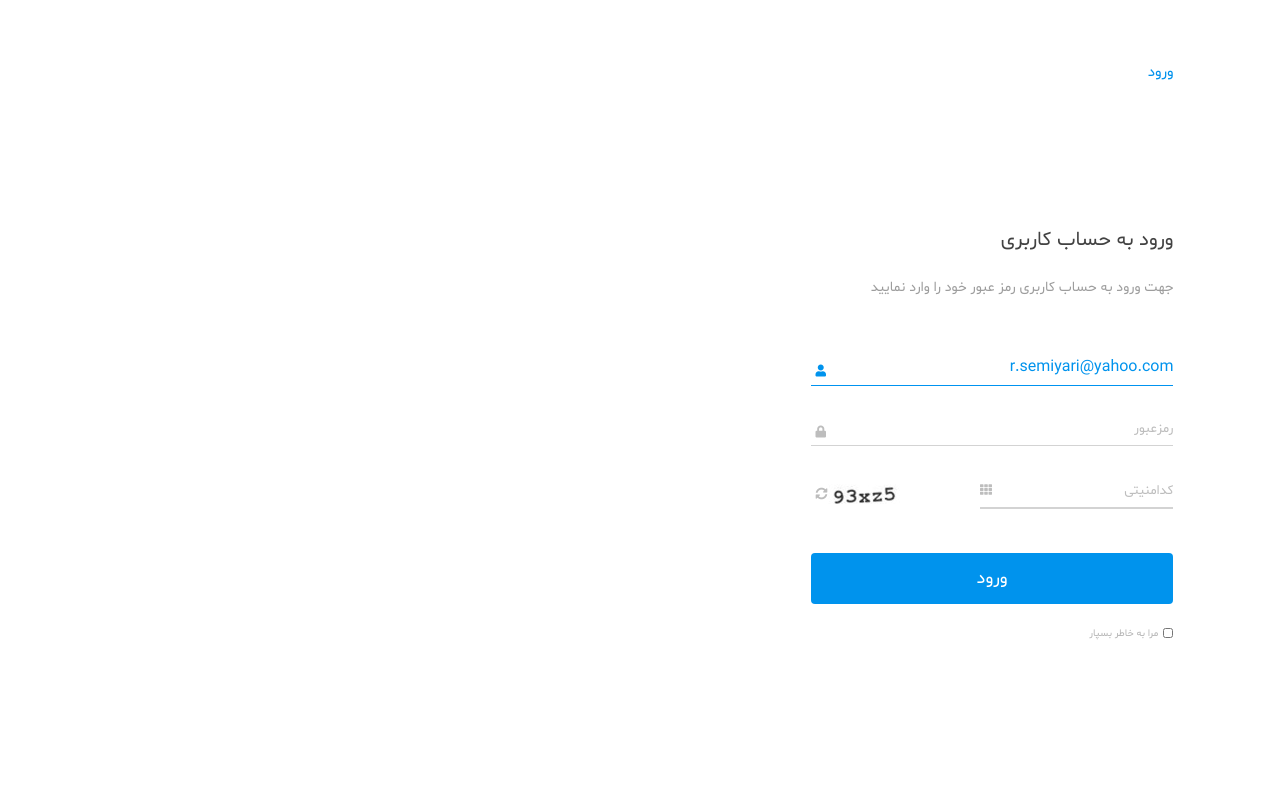
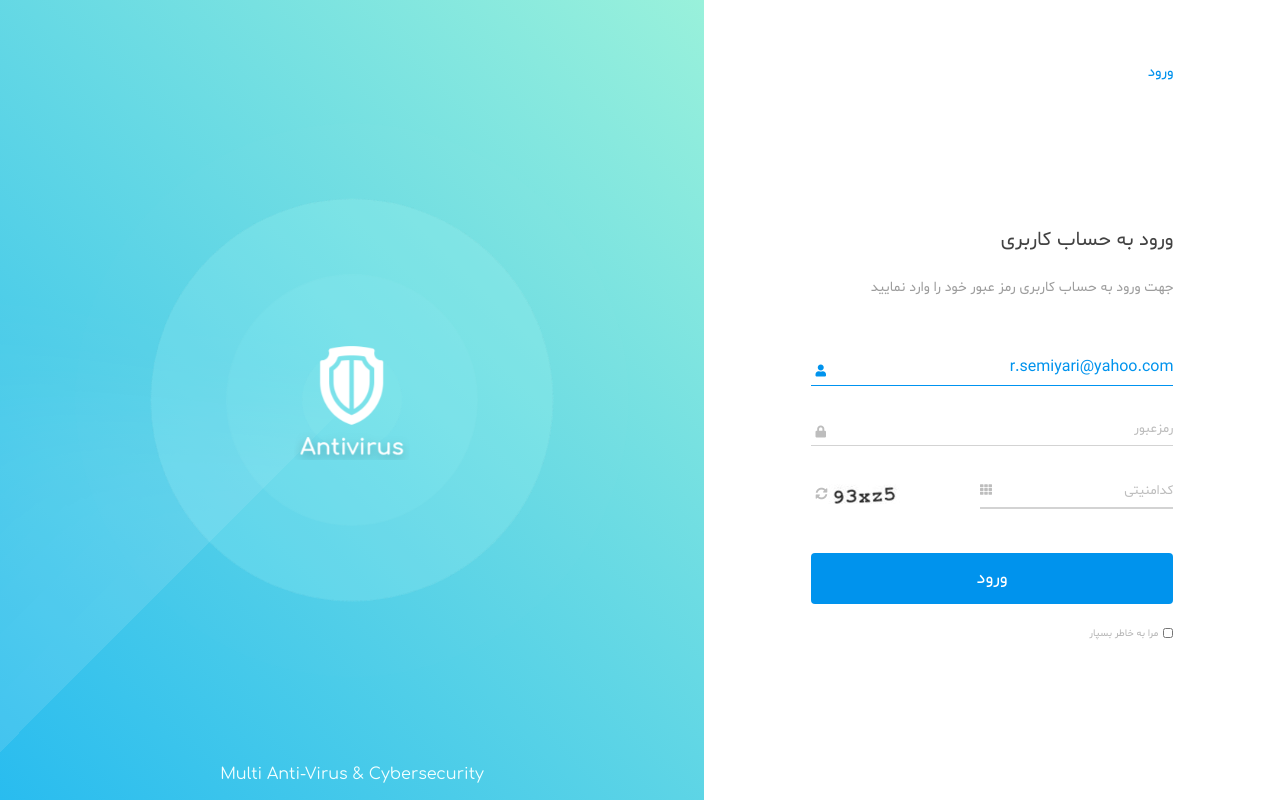
Before and after one commit to rezaSemyari70/Login-page, a plain HTML site: page index.html in a window 1280 px wide. Drawn offline with Linux system fonts and the light colour scheme.

Commit message:
add left side

```diff
--- a/css/style.css
+++ b/css/style.css
@@ -1,11 +1,20 @@
+
+  @font-face {
+    font-family: "Comfortaa";
+    src: url('../fonts/Comfortaa-Regular.ttf') format('truetype');
+    font-style: normal;
+    font-weight: bold;
+}
+
 @font-face {
-    font-family: "Comfortaa";
     font-family: "Shabnam";
-    src:url("../Fonts/Comfortaa-Regular.ttf") format("ttf"), /* chrome、firefox */
+    src:url("../Fonts/Shabnam-Bold.ttf") format("ttf"), /* chrome、firefox */
         url("../Fonts/Shabnam.woff") format("woff"), /* chrome、firefox */
-        url("../fonts/Comfortaa-Bold.ttf") format("truetype"); /* chrome、firefox、opera、Safari, Android, iOS 4.2+*/;
+        url("../fonts/Shabnam-Light.ttf") format("truetype"); /* chrome、firefox、opera、Safari, Android, iOS 4.2+*/;
     font-weight: bold;
+    font-style: normal;
   }
+
 
 *{
     margin: 0;
@@ -17,12 +26,20 @@ body{
     font-family: "Shabnam";
 }
 
+.container{
+    width: 100vw;
+    height: 100vh;
+    display: flex;
+    flex-direction: row;
+}
+
 .rightSide{
     width: 45%;
     height: 100vh;
     background-color: rgb(255, 255, 255);
     display: flex;
     justify-content: center;
+
 }
 
 .contentRight{
@@ -158,3 +175,137 @@ button {
     justify-content: start;
     color: #b4b4b4;
 }
+
+.leftSide{
+    width: 55vw;
+    height: 100%;
+    background-image: linear-gradient(-135deg , #99f1db , #29bcef );
+    display: flex;
+    justify-content: center;
+    align-items: center;
+    flex-direction: column;
+    position: relative;
+    overflow: hidden;
+}
+
+.spinRadar{
+    position: absolute;
+    bottom: 50vh;
+    left: 27.5vw;
+    opacity: 0.1;
+    transform: rotate(45deg);
+    transform-origin: bottom left;
+    overflow: hidden;
+    animation: radar 8s infinite linear;
+}
+
+.radarPart .palseWave{
+    width: 300px;
+    height: 300px;
+    position: absolute;
+    background-color: #b4f8f8;
+    border: .3px solid #b0f5f5;
+    border-radius: 50%;
+    animation: pulseWave 3s linear infinite;
+    opacity: 0;
+}
+
+.logo{
+    width: 300px;
+    height: 300px;
+}
+
+@keyframes radar {
+    from {
+        transform: rotate(0);
+    }
+
+    to {
+        transform: rotate(360deg);
+    }
+}
+
+.radarPart span:nth-child(1) {
+    animation-delay: 1s;
+}
+
+.radarPart span:nth-child(2) {
+    animation-delay: 0.75;
+}
+
+
+.radarPart span:nth-child(3) {
+    animation-delay: 1.5s;
+}
+
+
+.radarPart span:nth-child(4) {
+    animation-delay: 2.25s;
+}
+
+
+.radarPart span:nth-child(5) {
+    animation-delay: 3s;
+}
+
+
+.radarPart span:nth-child(6) {
+    animation-delay: 3.75s;
+}
+
+.radarPart span:nth-child(7) {
+    animation-delay: 4.5s;
+}
+
+@keyframes pulseWave {
+    0% {
+        transform: scale(0);
+        opacity: 0;
+    }
+
+    /* 25% {
+        transform: scale(0);
+        opacity: 0.1;
+    } */
+
+    50% {
+        transform: scale(1);
+        opacity: 0.1;
+    }
+
+    /* 75% {
+        transform: scale(1.5);
+        opacity: 0.1;
+    } */
+
+    100% {
+        transform: scale(2);
+        opacity: 0;
+    }
+}
+
+.leftSide .radarPart {
+    width: 30%;
+    position: absolute;
+    display: flex;
+    justify-content: center;
+    align-items: center;
+    flex-direction: column;
+}
+
+.leftSide .radarPart img {
+    width: 55%;
+    height: 100%;
+    background-color: transparent;
+    color: #ffffff;
+    z-index: 100;
+}
+
+h3{
+    position: absolute;
+    bottom: 17px;
+    font-family: "Comfortaa";
+    color: #f4ffff;
+    font-size: 16px;
+    font-weight: bold;
+}
--- a/index.html
+++ b/index.html
@@ -13,6 +13,7 @@
         <link rel="stylesheet" href="./css/all.css">
         <link rel="stylesheet" href="./css/fontawesome.css">
         <link rel="stylesheet" href="https://use.fontawesome.com/releases/v5.4.1/css/all.css">
+
     </head>
     <body>
         <!--[if lt IE 7]>
@@ -51,7 +52,19 @@
                     </div>
                 </div>
                 <div class="leftSide">
-
+                    <img src="./imags/radar-angle.png" class="spinRadar">
+                    <div class="radarPart">
+                        <img class="logo" src="./imags/logo.png" alt="Logo of Anti-Virus">
+                        <span class="spinRadar"></span>
+                        <span class="palseWave"></span>
+                        <span class="palseWave"></span>
+                        <span class="palseWave"></span>
+                        <span class="palseWave"></span>
+                        <span class="palseWave"></span>
+                        <span class="palseWave"></span>
+                        <span class="palseWave"></span>
+                    </div>
+                    <h3>Multi Anti-Virus & Cybersecurity</h3>
                 </div>
 
             </div>
```
Also changed, not shown: imags/Logo.png (added), imags/radar-angle.png (added).
